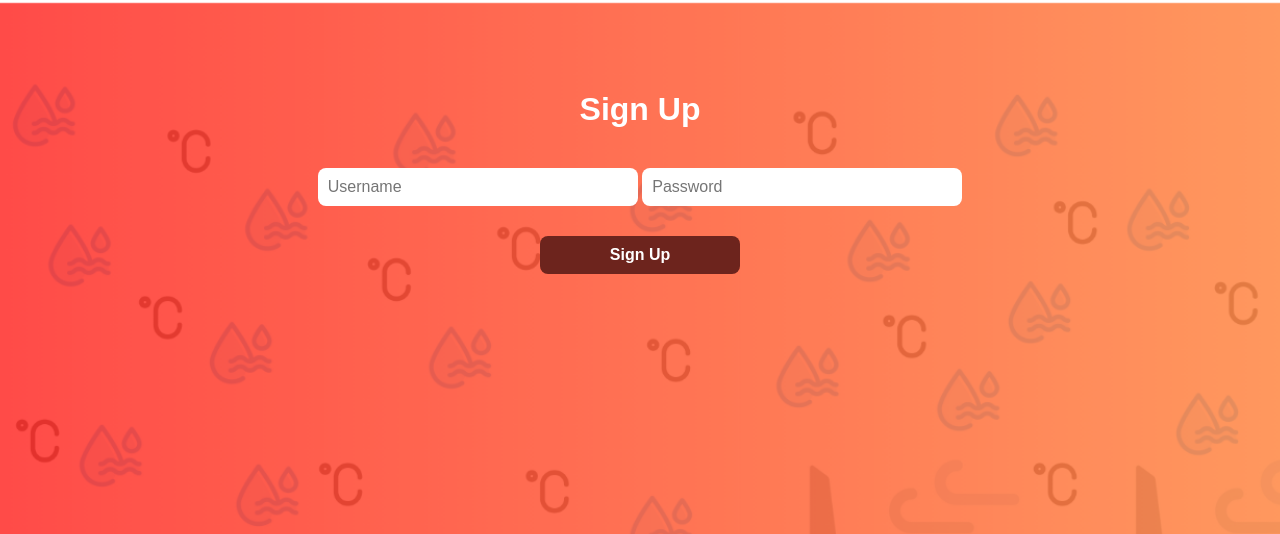
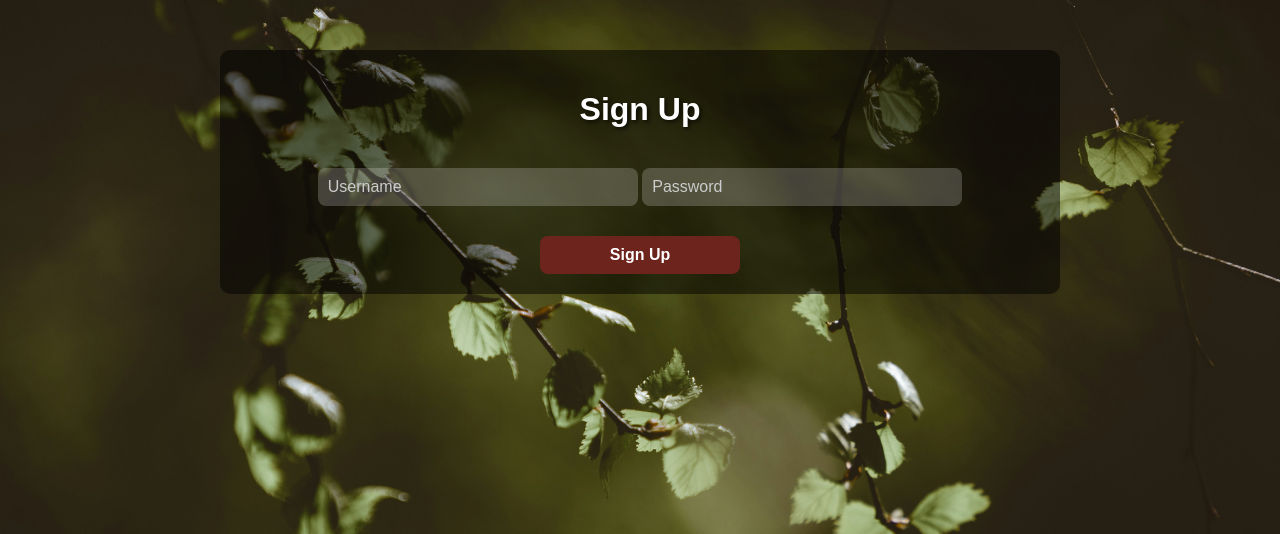
Before and after one commit to Shifu34/MLOPs-Project, a Flask app: page /signup in a window 1280 px wide. Shown: the top 534 px of the page. Run offline with Flask 2, Linux system fonts and the light colour scheme; parts of the project's set-up code (start-up, migrations or seed data) failed here and were passed over.

Commit message:
Updated style.css and added images

```diff
--- a/Frontend/static/style.css
+++ b/Frontend/static/style.css
@@ -1,8 +1,7 @@
-
 body {
     margin: 0;
     font-family: Arial, sans-serif;
-    background: url('/static/bg.png') no-repeat center center fixed;
+    background: url('/static/nature.jpg') no-repeat center center fixed;
     background-size: cover;
     color: white;
 }
@@ -11,9 +10,12 @@ body {
     margin: 50px auto;
     padding: 20px;
     text-align: center;
+    background: rgba(0, 0, 0, 0.5); /* Slightly dark background to improve readability */
+    border-radius: 10px;
 }
 h1 {
     margin-bottom: 30px;
+    text-shadow: 2px 2px 4px rgba(0, 0, 0, 0.7); /* Text shadow for better contrast */
 }
 label {
     font-size: 18px;
@@ -31,6 +33,12 @@ input[type="password"] {
     border: none;
     outline: none;
     font-size: 16px;
+    background: rgba(255, 255, 255, 0.2);
+    color: white;
+}
+input[type="text"]::placeholder,
+input[type="password"]::placeholder {
+    color: #cccccc;
 }
 button {
     width: 200px;
@@ -50,7 +58,8 @@ button:hover {
 .result-box {
     margin-top: 50px;
     padding: 30px;
-    background: rgba(255, 255, 255, 0.1);
+    background: rgba(255, 255, 255, 0.2); /* Transparent effect */
     border-radius: 10px;
     text-align: center;
+    color: white;
 }
```
Also changed, not shown: Frontend/static/background.jpg (added), Frontend/static/background1.jpg (added), Frontend/static/nature.jpg (added), Frontend/static/rainy.jpg (added).
